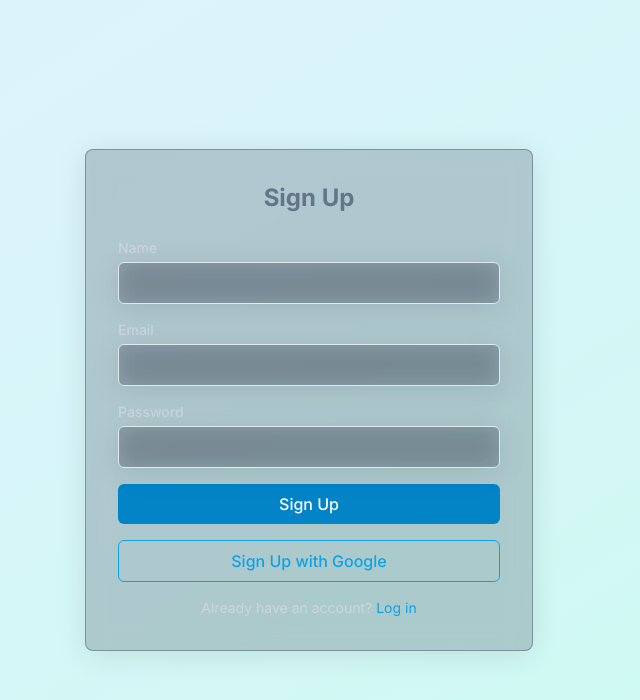
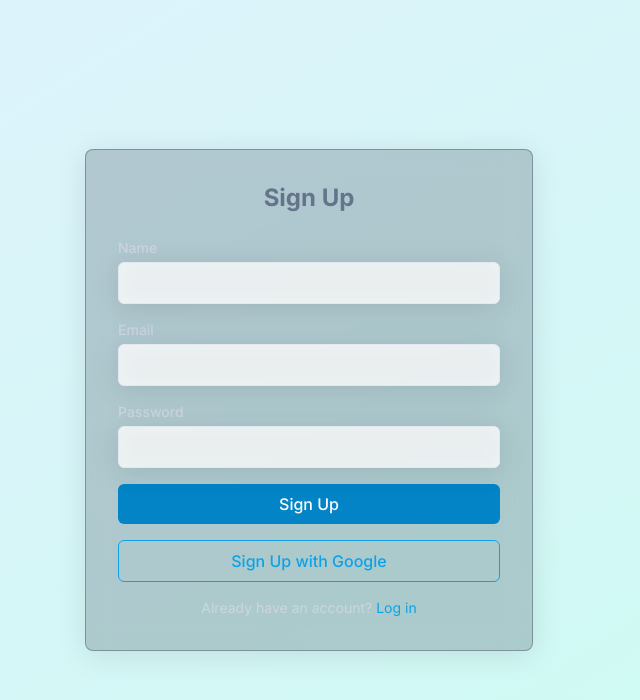
Before and after one commit to Amaanx6/Trakly, a React (Vite) app: page /signup in a window 1280 px wide. Shown: the top 700 px of the page, without its empty margins (331-971 px from the left). Built offline with nearby package versions, Linux system fonts and the light colour scheme; no server answers.

Commit message:
Fix Signup UI

```diff
--- a/src/pages/SignupPage.tsx
+++ b/src/pages/SignupPage.tsx
@@ -30,7 +30,7 @@ const SignupPage = () => {
 
   return (
     <div className="min-h-screen flex items-center justify-center bg-gradient-to-br from-primary-100 to-secondary-100">
-      <div className="glass-card p-8 w-full max-w-md">
+      <div className="glass-card p-8 w-full max-w-md rounded-lg shadow-lg">
         <h2 className="text-2xl font-bold text-dark-500 mb-6 text-center">Sign Up</h2>
         {error && <p className="text-red-500 mb-4 text-center">{error}</p>}
         <form onSubmit={handleSubmit} className="space-y-4">
@@ -41,7 +41,7 @@ const SignupPage = () => {
               id="name"
               value={name}
               onChange={(e) => setName(e.target.value)}
-              className="mt-1 w-full px-3 py-2 border border-dark-200 rounded-md focus:outline-none focus:ring-2 focus:ring-primary-500"
+              className="mt-1 w-full px-3 py-2 border border-dark-200 rounded-md focus:outline-none focus:ring-2 focus:ring-primary-500 bg-white/80"
               required
             />
           </div>
@@ -52,7 +52,7 @@ const SignupPage = () => {
               id="email"
               value={email}
               onChange={(e) => setEmail(e.target.value)}
-              className="mt-1 w-full px-3 py-2 border border-dark-200 rounded-md focus:outline-none focus:ring-2 focus:ring-primary-500"
+              className="mt-1 w-full px-3 py-2 border border-dark-200 rounded-md focus:outline-none focus:ring-2 focus:ring-primary-500 bg-white/80"
               required
             />
           </div>
@@ -63,14 +63,14 @@ const SignupPage = () => {
               id="password"
               value={password}
               onChange={(e) => setPassword(e.target.value)}
-              className="mt-1 w-full px-3 py-2 border border-dark-200 rounded-md focus:outline-none focus:ring-2 focus:ring-primary-500"
+              className="mt-1 w-full px-3 py-2 border border-dark-200 rounded-md focus:outline-none focus:ring-2 focus:ring-primary-500 bg-white/80"
               required
             />
           </div>
-          <Button type="submit" className="w-full">Sign Up</Button>
+          <Button type="submit" className="w-full bg-primary-500 text-white hover:bg-primary-600">Sign Up</Button>
         </form>
         <div className="mt-4 text-center">
-          <Button variant="outline" onClick={handleGoogleSignup} className="w-full">
+          <Button variant="outline" onClick={handleGoogleSignup} className="w-full border-primary-500 text-primary-500 hover:bg-primary-50">
             Sign Up with Google
           </Button>
         </div>
```
